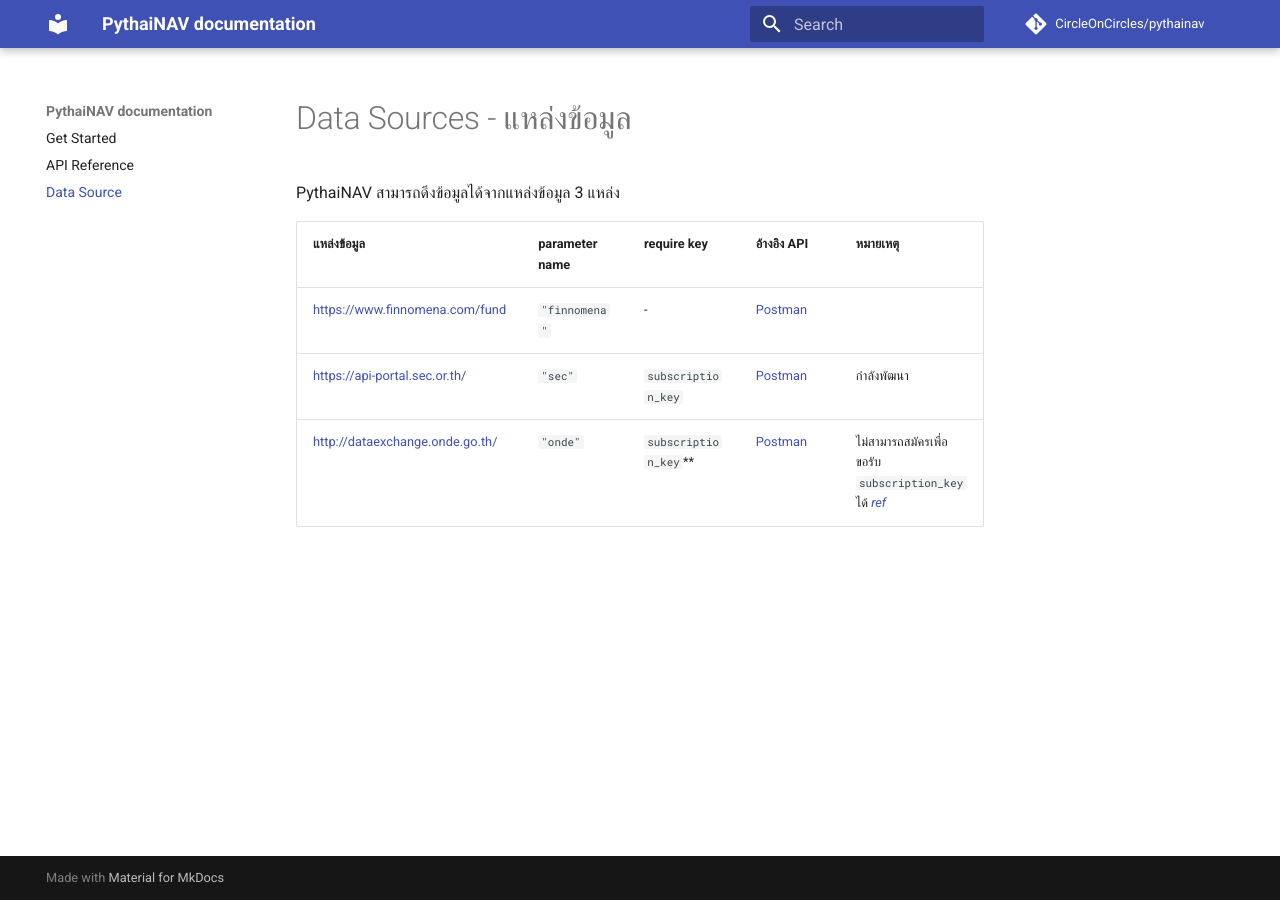
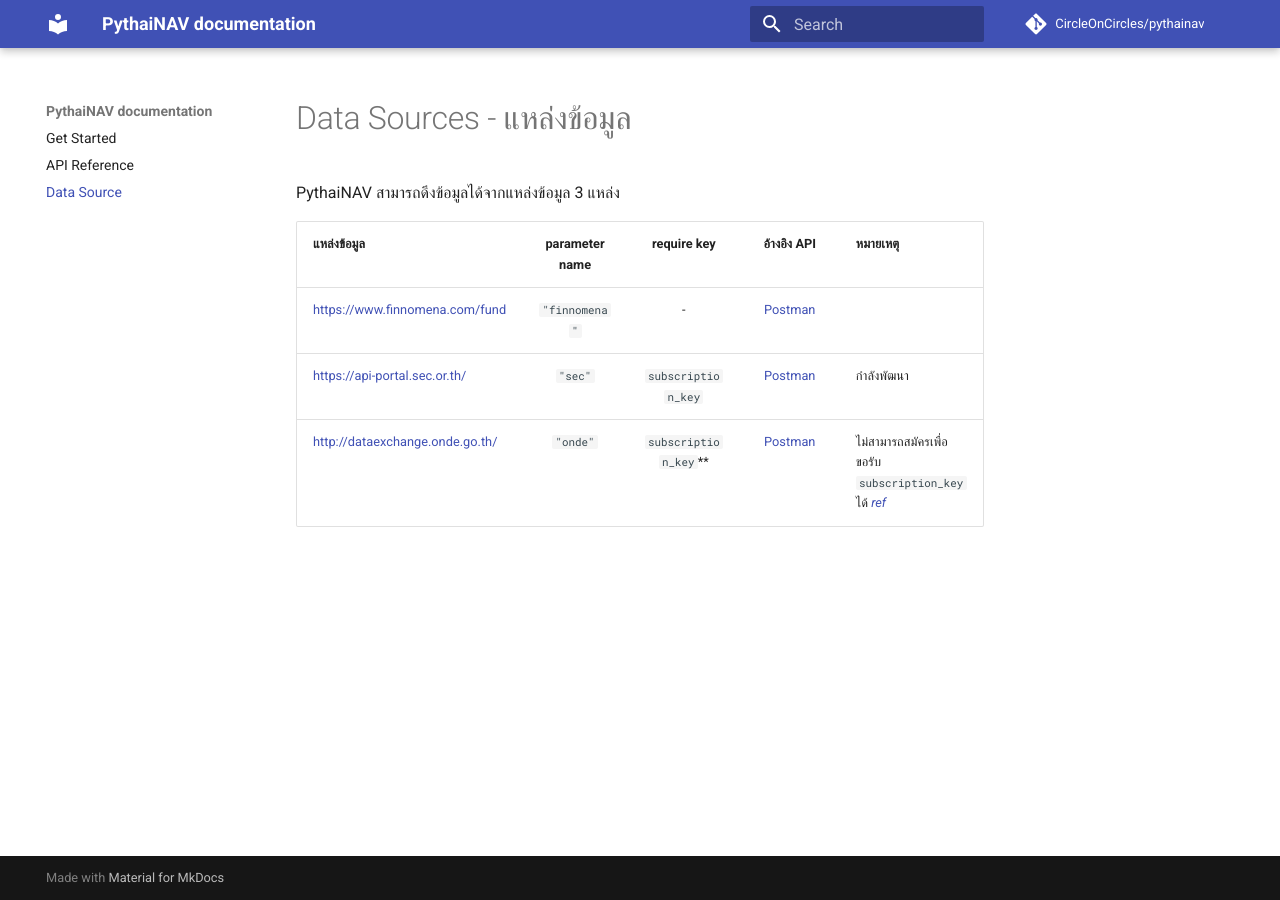
Before and after one commit to wasdee/pythainav, an MkDocs documentation site: the page built from docs/datasource.md, in a window 1280 px wide. Built offline with MkDocs 1.6.1 and Material for MkDocs 9.7.7, drawn with Linux system fonts in a browser that asks for light colours; comment, search, counter and statistics services are not loaded.

```diff
--- a/docs/datasource.md
+++ b/docs/datasource.md
@@ -2,8 +2,8 @@
 
 PythaiNAV สามารถดึงข้อมูลได้จากแหล่งข้อมูล 3 แหล่ง
 
-| แหล่งข้อมูล                                                                                                     | parameter name | require key            | อ้างอิง API                                                            | หมายเหตุ                                        |
-| --------------------------------------------------------------------------------------------------------------- | -------------- | ---------------------- | ---------------------------------------------------------------------- | ----------------------------------------------- |
-| <https://www.finnomena.com/fund>                                                                                | `"finnomena"`  | -                      | [Postman](https://www.getpostman.com/collections/b5263e2bf12b42d87061) |                                                 |
-| <https://api-portal.sec.or.th/>                                                                                 | `"sec"`        | `subscription_key`     | [Postman](https://www.getpostman.com/collections/7283814ab1851c58b68a) | กำลังพัฒนา                                      |
-| [http://dataexchange.onde.go.th/](http://dataexchange.onde.go.th/DataSet/3C154331-4622-406E-94FB-443199D35523#) | `"onde"`       | `subscription_key`\*\* | [Postman](https://www.getpostman.com/collections/acc26820945b2c6776fd) | ไม่สามารถสมัครเพื่อขอรับ `subscription_key` ได้ [*ref*](http://dataexchange.onde.go.th/DataSet/92b67f7e-023e-4ce8-b4ba-08989d44ff78) |
+| แหล่งข้อมูล                                                                                                        | parameter name |      require key       |                               อ้างอิง API                                | หมายเหตุ                                                                                                                              |
+| --------------------------------------------------------------------------------------------------------------- | :------------: | :--------------------: | :--------------------------------------------------------------------: | ------------------------------------------------------------------------------------------------------------------------------------ |
+| <https://www.finnomena.com/fund>                                                                                | `"finnomena"`  |           -            | [Postman](https://www.getpostman.com/collections/b5263e2bf12b42d87061) |                                                                                                                                      |
+| <https://api-portal.sec.or.th/>                                                                                 |    `"sec"`     |   `subscription_key`   | [Postman](https://www.getpostman.com/collections/7283814ab1851c58b68a) | กำลังพัฒนา                                                                                                                              |
+| [http://dataexchange.onde.go.th/](http://dataexchange.onde.go.th/DataSet/3C154331-4622-406E-94FB-443199D35523#) |    `"onde"`    | `subscription_key`\*\* | [Postman](https://www.getpostman.com/collections/acc26820945b2c6776fd) | ไม่สามารถสมัครเพื่อขอรับ `subscription_key` ได้ [*ref*](http://dataexchange.onde.go.th/DataSet/92b67f7e-023e-4ce8-b4ba-08989d44ff78)       |
```
